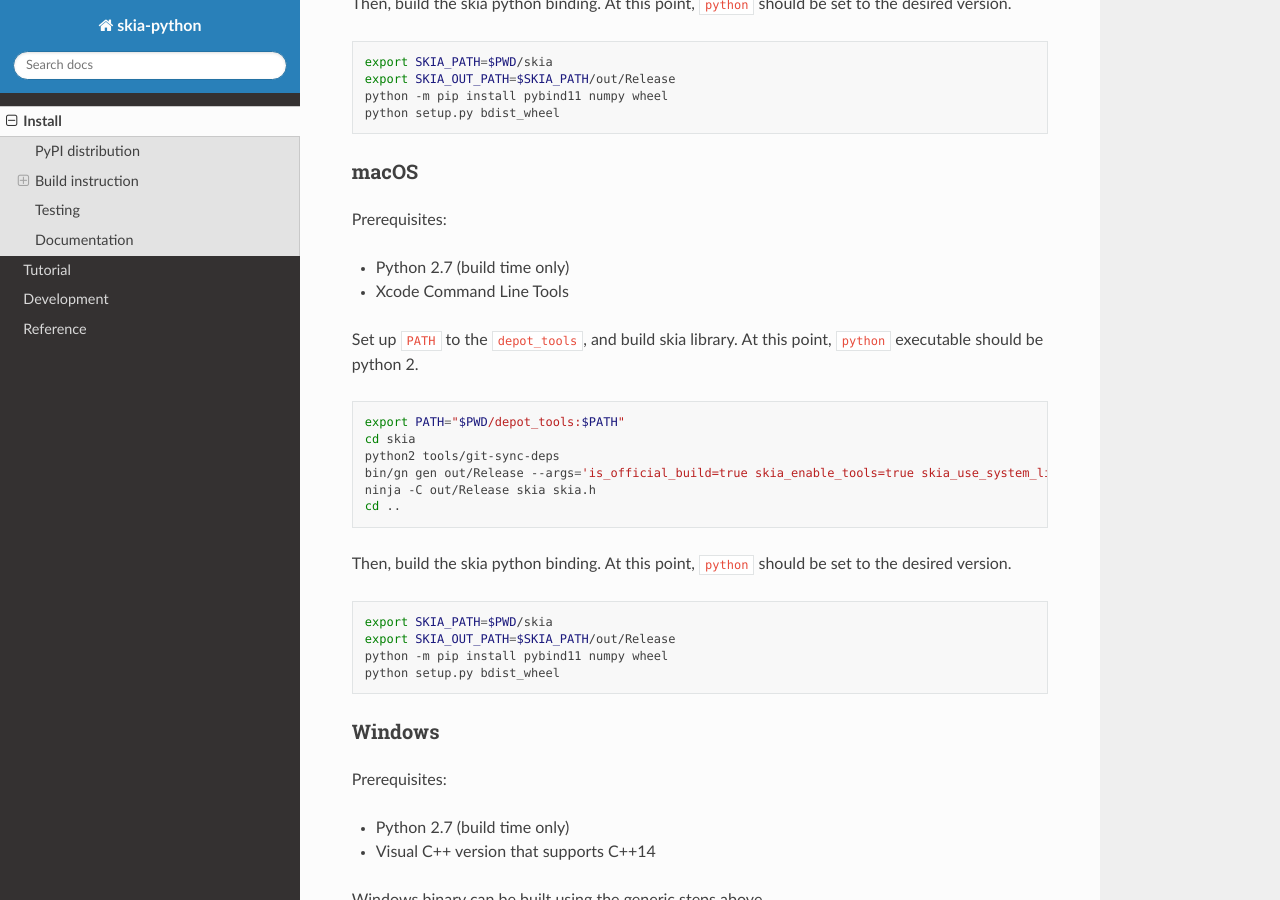
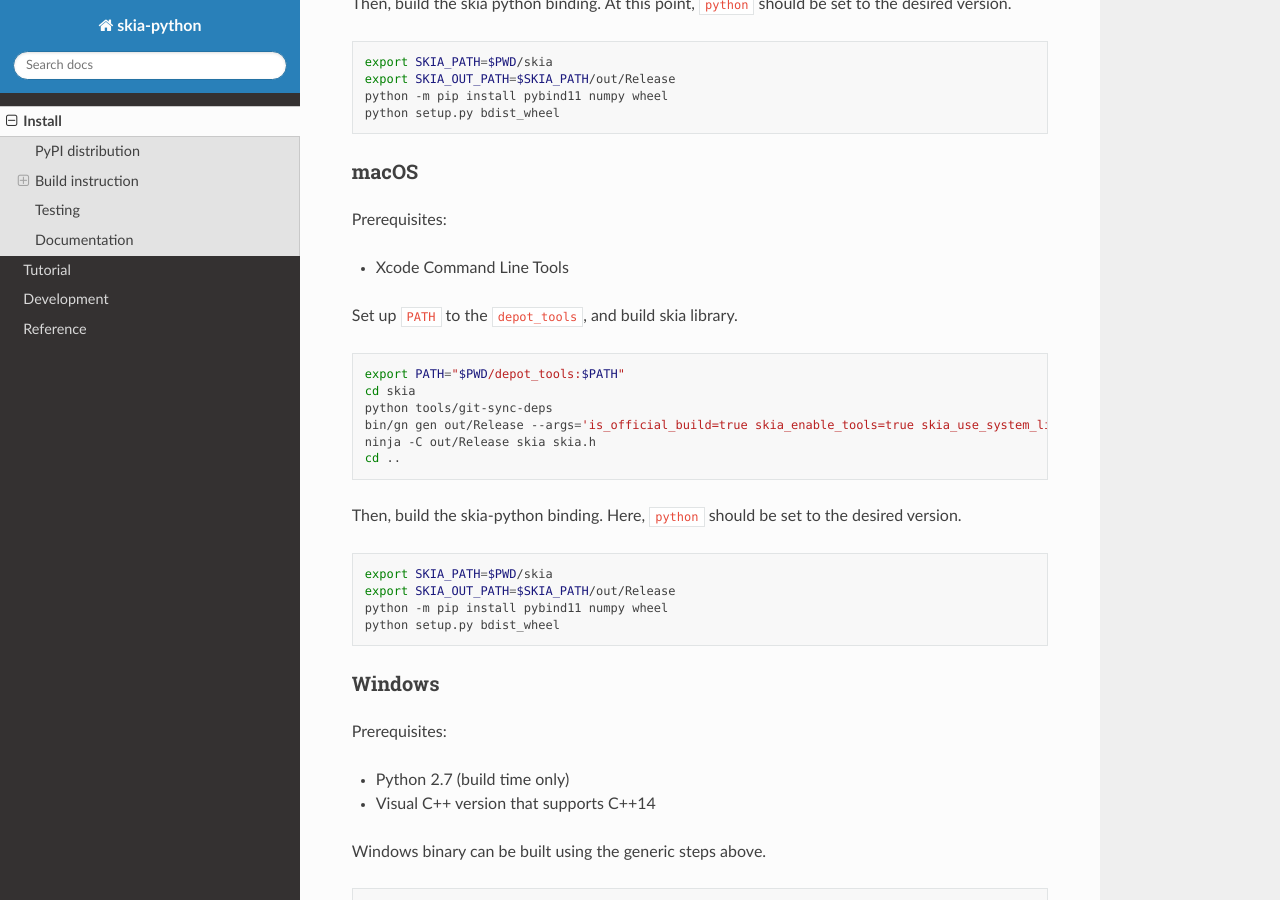
Before and after one commit to kyamagu/skia-python, a Sphinx documentation site: the page built from docs/install.rst, in a window 1280 px wide and 900 px high, scrolled down 2079 px. Built offline with Sphinx 7.4.7 and the Read the Docs theme 2.0.0, drawn with Linux system fonts in a browser that asks for light colours.

Commit message:
`git-sync-deps` seems to no longer require or support Python 2

```diff
--- a/docs/install.rst
+++ b/docs/install.rst
@@ -116,22 +116,20 @@ macOS
 
 Prerequisites:
 
-- Python 2.7 (build time only)
 - Xcode Command Line Tools
 
-Set up ``PATH`` to the ``depot_tools``, and build skia library. At this point,
-``python`` executable should be python 2.
+Set up ``PATH`` to the ``depot_tools``, and build skia library.
 
 .. code-block:: bash
 
     export PATH="$PWD/depot_tools:$PATH"
     cd skia
-    python2 tools/git-sync-deps
+    python tools/git-sync-deps
     bin/gn gen out/Release --args='is_official_build=true skia_enable_tools=true skia_use_system_libjpeg_turbo=false skia_use_system_libwebp=false skia_use_system_libpng=false skia_use_system_icu=false skia_use_system_harfbuzz=false extra_cflags_cc=["-frtti"]'
     ninja -C out/Release skia skia.h
     cd ..
 
-Then, build the skia python binding. At this point, ``python`` should be set to
+Then, build the skia-python binding. Here, ``python`` should be set to
 the desired version.
 
 .. code-block:: bash
```
